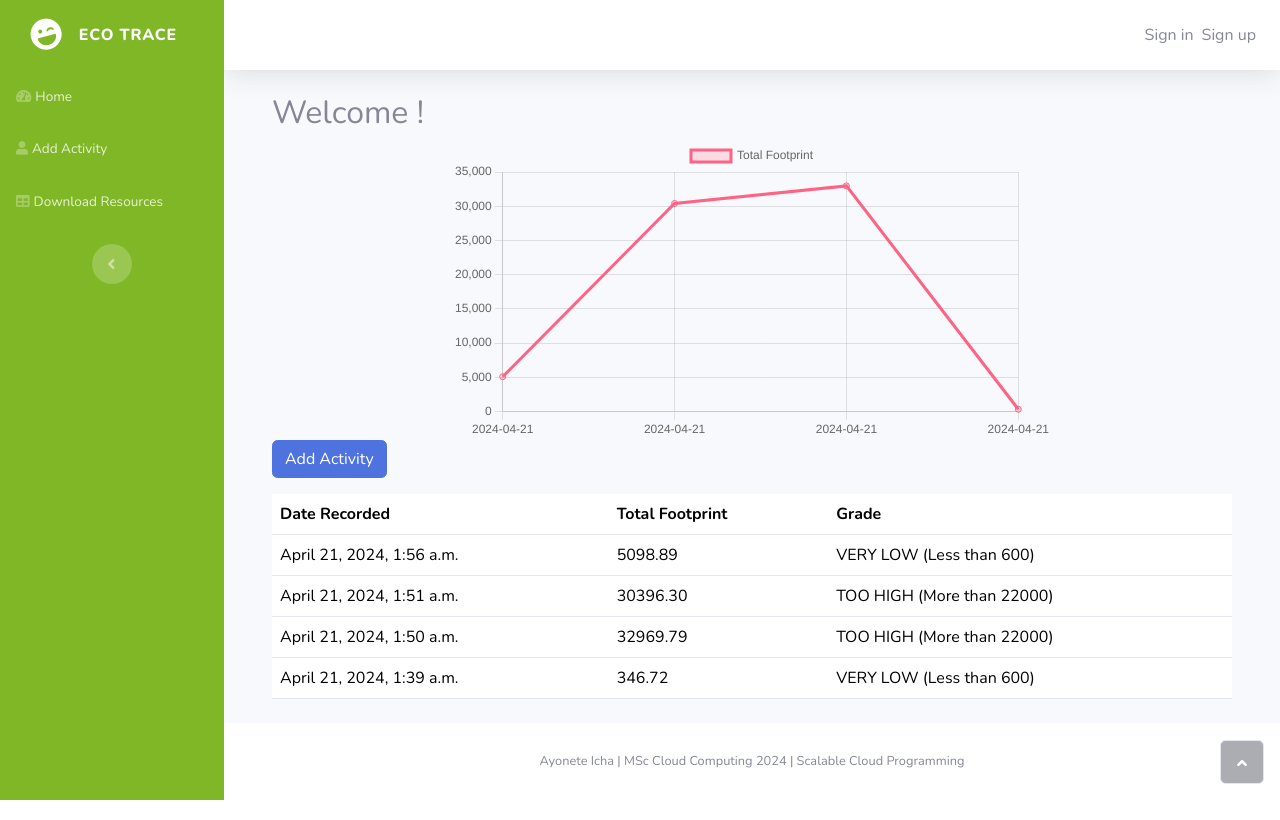
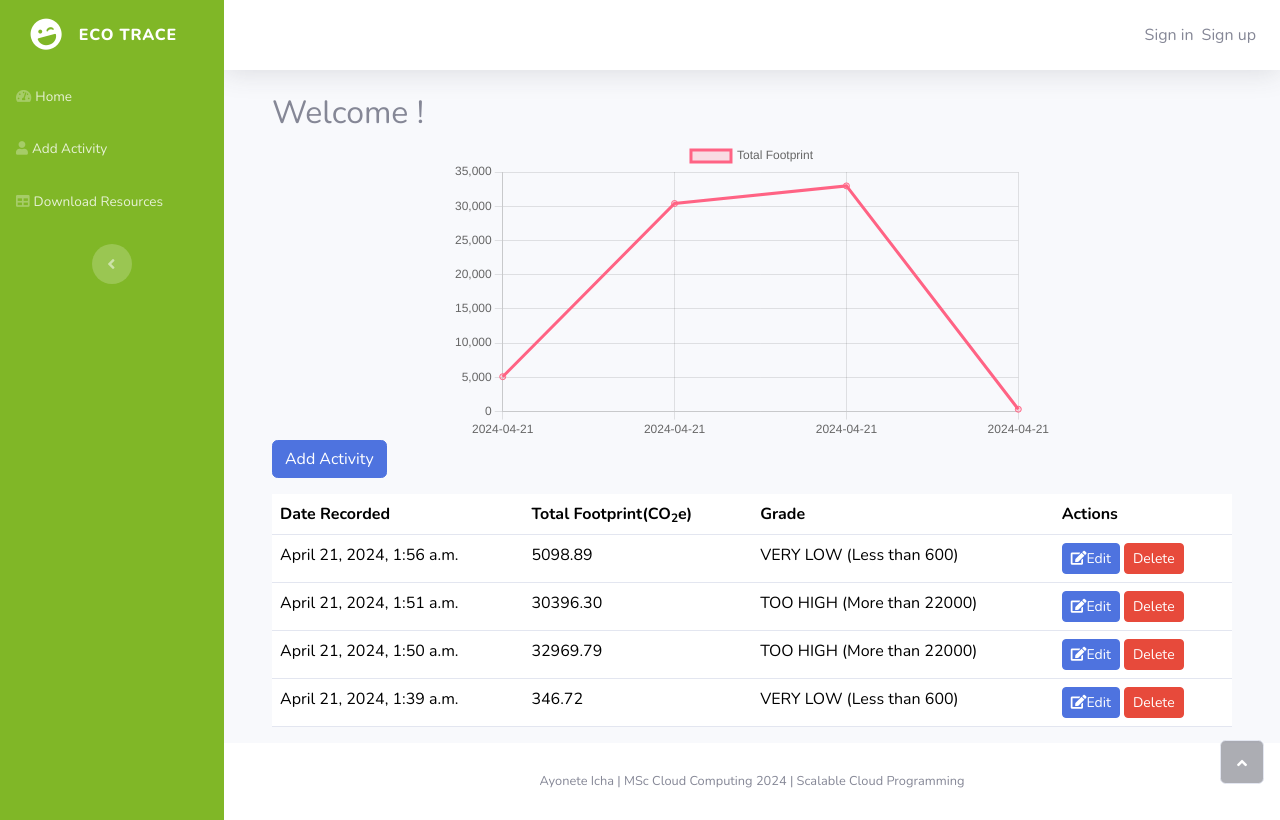
Before and after one commit to Ayonete/carbon-tracker, a Django app: page / in a window 1280 px wide. Run offline with Django 4.2, Linux system fonts and the light colour scheme; data comes from the database, SQL or seed files in the repository; both versions use the stored data as it was after the commit; some libraries are stand-ins or nearby versions.

Commit message:
working, stable

```diff
--- a/tracker/templates/tracker/home.html
+++ b/tracker/templates/tracker/home.html
@@ -18,8 +18,9 @@
         <thead>
             <tr>
                 <th>Date Recorded</th>
-                <th>Total Footprint</th>
+                <th>Total Footprint(CO<sub>2</sub>e)</th>
                 <th>Grade</th>
+                <th>Actions</th>
             </tr>
         </thead>
         <tbody>
@@ -28,6 +29,10 @@
                 <td>{{ record.date_recorded }}</td>
                 <td>{{ record.total_footprint|floatformat:2 }}</td>
                 <td>{{ record.grade }}</td>
+                <td>
+                    <a href="{% url 'edit_record' record.id %}" class="btn btn-sm btn-primary"><i class="fas fa-edit"></i>Edit</a>
+                    <a href="{% url 'delete_record' record.id %}" class="btn btn-sm btn-danger" onclick="return confirm('Are you sure you want to delete this record?');">Delete</a>
+                </td>
             </tr>
             {% empty %}
             <tr>
--- a/tracker/urls.py
+++ b/tracker/urls.py
@@ -6,5 +6,8 @@ from . import views
 urlpatterns = [
     path('', views.home, name='home'),
     path('add-record/', views.add_record, name='add-record'),
+    path('edit-record/<int:record_id>/', views.edit_record, name='edit_record'),
+    path('delete-record/<int:record_id>/', views.delete_record, name='delete_record'),
+
 
 ]
--- a/tracker/views.py
+++ b/tracker/views.py
@@ -11,6 +11,7 @@ from datetime import datetime
 from .calculations import calculate_individual_footprint
 from .models import CarbonFootprintRecord
 import json
+from django.shortcuts import get_object_or_404, redirect
 # Create your views here.
 
 
@@ -35,3 +36,29 @@ def add_record(request):
     else:
         form = addFootprintForm()
     return render(request, 'tracker/add_record.html', {'form': form})
+
+# views.py
+
+
+def edit_record(request, record_id):
+    record = get_object_or_404(CarbonFootprintRecord, pk=record_id, user=request.user)
+
+    if request.method == 'POST':
+        form = addFootprintForm(request.POST, instance=record)
+        if form.is_valid():
+            form.save()
+            return redirect('home')
+    else:
+        form = addFootprintForm(instance=record)
+
+    return render(request, 'tracker/edit_record.html', {'form': form})
+
+
+# views.py
+from django.views.decorators.http import require_POST
+
+@require_POST
+def delete_record(request, record_id):
+    record = get_object_or_404(CarbonFootprintRecord, pk=record_id, user=request.user)
+    record.delete()
+    return redirect('home')
```
Also changed, not shown: tracker/templates/tracker/edit_record.html (added, +23 -0 lines), db.sqlite3.
